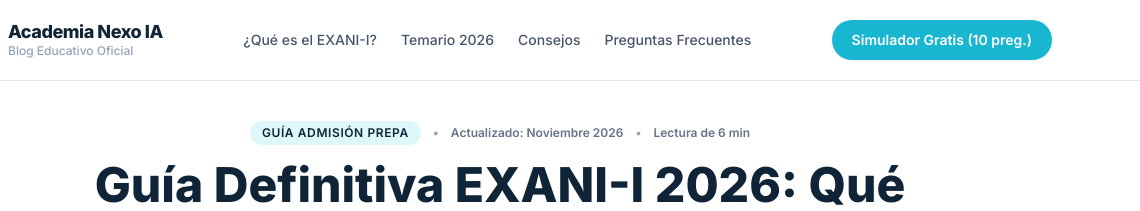
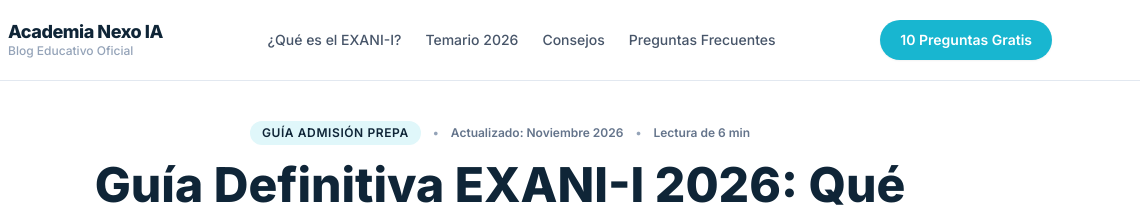
Before and after one commit to amisraeljai1967-alt/Blog-Exani-I, a plain HTML site: page index.html in a window 1280 px wide. Shown: the top 211 px of the page, 140-1280 px from the left. Drawn offline with nearby package versions, Linux system fonts and the light colour scheme.

Commit message:
Update button text for free simulator

```diff
--- a/index.html
+++ b/index.html
@@ -60,7 +60,7 @@
       </nav>
 
       <a href="https://exami-prep-guide.lovable.app" target="_blank" rel="noopener noreferrer" class="bg-nexoCyan-500 hover:bg-nexoCyan-600 text-white text-sm font-semibold px-5 py-2.5 rounded-full transition shadow-sm">
-        Simulador Gratis (10 preg.)
+        10 Preguntas Gratis
       </a>
     </div>
   </header>
```
